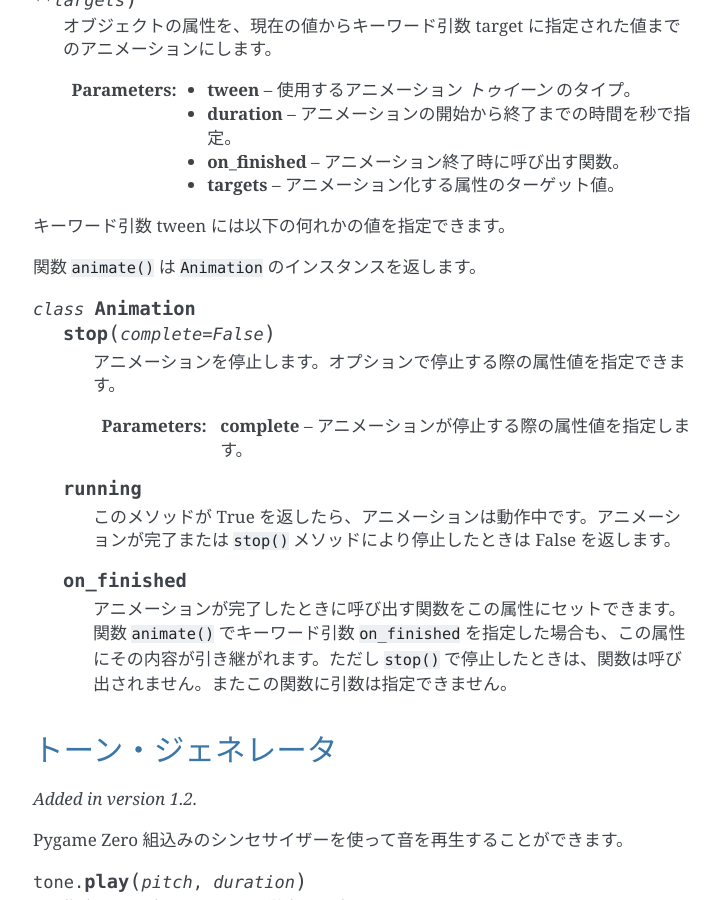
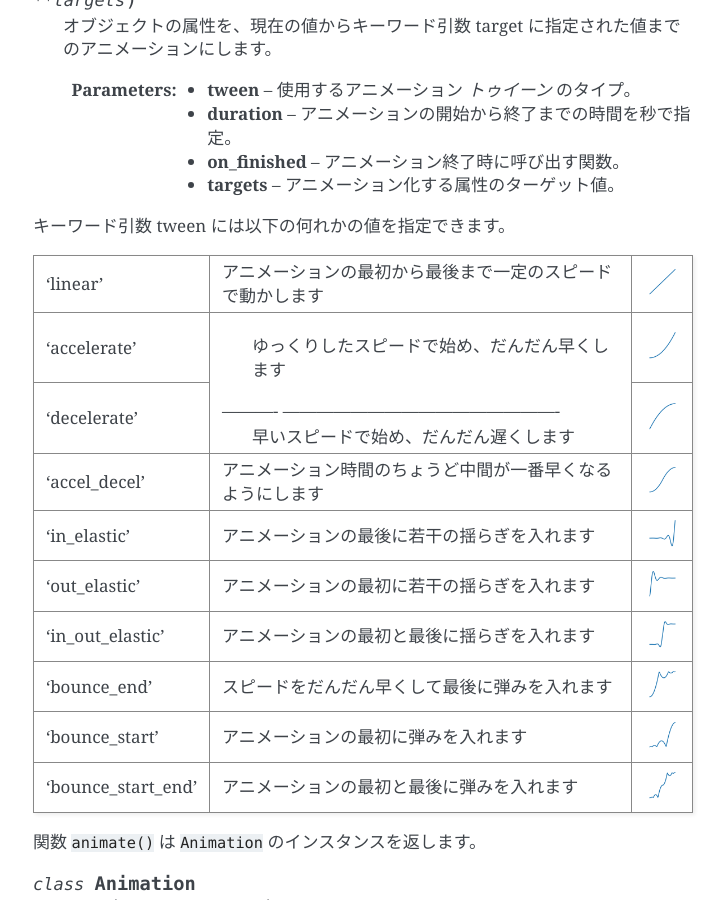
Before and after one commit to yasusii/pgzero-japanese, a Sphinx documentation site: the page built from doc/builtins.rst, in a window 1280 px wide and 900 px high, scrolled down 14707 px. Shown: the whole window, without its empty margins (387-1112 px from the left). Built offline with Sphinx 7.4.7, drawn with Linux system fonts in a browser that asks for light colours; pages that are not in the unit, such as notebooks, are missing from menus; some of the changed text lies outside the part shown.

Commit message:
fixed sphinx warnings

```diff
--- a/doc/builtins.rst
+++ b/doc/builtins.rst
@@ -1,12 +1,12 @@
 組込みオブジェクト
-================
+==================
 
 Pygame Zeroには、ゲーム制作を簡単にしてくれる便利な組込みオブジェクトが用意されています。
 
 .. _screen:
 
 スクリーン
----------
+----------
 
 .. toctree::
     :hidden:
@@ -106,7 +106,7 @@ Rect
 
 
 リソースのロード
---------------
+----------------
 
 ``images`` と ``sounds`` オブジェクトはそれぞれ ``images`` and ``sounds`` サブディレクトリに保存されているファイルから画像とサウンドをロードするために使います。Pygame Zero はこれらのリソースをオンデマンドでロードし、リロードしなくて済むようにキャッシュします。
 
@@ -201,7 +201,7 @@ Image Surfaces
 
 
 サウンド
-'''''''
+''''''''
 
 Pygame Zeroでロード可能なサウンドの形式は ``.wav`` と ``.ogg`` です。WAV は
 サイズの小さな効果音に最適で、圧縮フォーマットの OGG は音楽に適しています。ゲームに使用できる .ogg や .wav ファイルをインターネット上で無償提供しているサイトもあります。
@@ -453,7 +453,7 @@ Actor の位置指定
 .. _anchor:
 
 アンカーポイント
-''''''''''''''
+''''''''''''''''
 
 Actor には「アンカー(anchor)ポイント」というものがあります。これはシーン内で Actor を配置するときに役立ちます。アンカーポイントのデフォルトは center (中心)です。これにより ``.pos`` も Actor の中心となります(``x`` と ``y`` の座標も同様です). アンカーポイントはスプライトの別の部分(たいてい足)に設定するのが一般的です。そうすることで Actor を何かの上に立たせる設定が可能になります ::
 
@@ -503,7 +503,7 @@ Rotation
 角度は1回転すると 0 に戻ります。ですから 360 度と 720 度はどちらも 0 度と同じになります。また -180 度は 180 度と同じです。
 
 距離と角度
-'''''''''
+''''''''''
 
 .. versionadded:: 1.2
 
@@ -556,7 +556,7 @@ Actor を幽霊のように半透明にしたいときは、次のようにし
 
 
 キーボード
----------
+----------
 
 ``keyboard`` については既にこれまでのコードの中に登場していることに気付いていることでしょう。どのキーが押されているのか知りたいときは、組込みオブジェクト ``keyboard`` の属性を調べます。たとえば左矢印キーが押されているときは ``keyboard.left`` が ``True`` になります。それ以外のキーの場合だったら ``False`` になります。
 
@@ -585,7 +585,7 @@ Actor を幽霊のように半透明にしたいときは、次のようにし
 
 
 アニメーション
-------------
+--------------
 
 Pygame のたいていのものは、組込みの関数 ``animate()`` を使ってアニメーションにできます。たとえば :ref:`Actor <actor>` を現在の位置から  ``(100, 100)`` へ動かす場合、次のように書きます。
 
@@ -602,27 +602,27 @@ Pygame のたいていのものは、組込みの関数 ``animate()`` を使っ
 
 キーワード引数 tween には以下の何れかの値を指定できます。
 
-+--------------------+------------------------------------------------------+----------------------------------------+
-| 'linear'           | アニメーションの最初から最後まで一定のスピードで動かします。 | .. image:: images/linear.png           |
-+--------------------+------------------------------------------------------+----------------------------------------+
-| 'accelerate'       | ゆっくりしたスピードで始め、だんだん早くします | .. image:: images/accelerate.png       |
-+--------------------+------------------------------------------------------+----------------------------------------+
-| 'decelerate'       | 早いスピードで始め、だんだん遅くします       |
-+--------------------+------------------------------------------------------+----------------------------------------+
-| 'accel_decel'      | アニメーション時間のちょうど中間が一番早くなるようにします     | .. image:: images/accel_decel.png      |
-+--------------------+------------------------------------------------------+----------------------------------------+
-| 'in_elastic'       | アニメーションの最後に若干の揺らぎを入れます                      | .. image:: images/in_elastic.png       |
-+--------------------+------------------------------------------------------+----------------------------------------+
-| 'out_elastic'      | アニメーションの最初に若干の揺らぎを入れます                    | .. image:: images/out_elastic.png      |
-+--------------------+------------------------------------------------------+----------------------------------------+
-| 'in_out_elastic'   | アニメーションの最初と最後に揺らぎを入れます                           | .. image:: images/in_out_elastic.png   |
-+--------------------+------------------------------------------------------+----------------------------------------+
-| 'bounce_end'       | スピードをだんだん早くして最後に弾みを入れます            | .. image:: images/bounce_end.png       |
-+--------------------+------------------------------------------------------+----------------------------------------+
-| 'bounce_start'     | アニメーションの最初に弾みを入れます                                  | .. image:: images/bounce_start.png     |
-+--------------------+------------------------------------------------------+----------------------------------------+
-| 'bounce_start_end' | アニメーションの最初と最後に弾みを入れます                                  | .. image:: images/bounce_start_end.png |
-+--------------------+------------------------------------------------------+----------------------------------------+
++--------------------+------------------------------------------------------------+----------------------------------------+
+| 'linear'           | アニメーションの最初から最後まで一定のスピードで動かします | .. image:: images/linear.png           |
++--------------------+------------------------------------------------------------+----------------------------------------+
+| 'accelerate'       | ゆっくりしたスピードで始め、だんだん早くします             | .. image:: images/accelerate.png       |
++--------------------+---------- -------------------------------------------------+----------------------------------------+
+| 'decelerate'       | 早いスピードで始め、だんだん遅くします                     | .. image:: images/decelerate.png       |
++--------------------+------------------------------------------------------------+----------------------------------------+
+| 'accel_decel'      | アニメーション時間のちょうど中間が一番早くなるようにします | .. image:: images/accel_decel.png      |
++--------------------+------------------------------------------------------------+----------------------------------------+
+| 'in_elastic'       | アニメーションの最後に若干の揺らぎを入れます               | .. image:: images/in_elastic.png       |
++--------------------+------------------------------------------------------------+----------------------------------------+
+| 'out_elastic'      | アニメーションの最初に若干の揺らぎを入れます               | .. image:: images/out_elastic.png      |
++--------------------+------------------------------------------------------------+----------------------------------------+
+| 'in_out_elastic'   | アニメーションの最初と最後に揺らぎを入れます               | .. image:: images/in_out_elastic.png   |
++--------------------+------------------------------------------------------------+----------------------------------------+
+| 'bounce_end'       | スピードをだんだん早くして最後に弾みを入れます             | .. image:: images/bounce_end.png       |
++--------------------+------------------------------------------------------------+----------------------------------------+
+| 'bounce_start'     | アニメーションの最初に弾みを入れます                       | .. image:: images/bounce_start.png     |
++--------------------+------------------------------------------------------------+----------------------------------------+
+| 'bounce_start_end' | アニメーションの最初と最後に弾みを入れます                 | .. image:: images/bounce_start_end.png |
++--------------------+------------------------------------------------------------+----------------------------------------+
 
 関数 ``animate()`` は ``Animation`` のインスタンスを返します。
 
@@ -643,7 +643,7 @@ Pygame のたいていのものは、組込みの関数 ``animate()`` を使っ
         アニメーションが完了したときに呼び出す関数をこの属性にセットできます。 関数 ``animate()`` でキーワード引数 ``on_finished`` を指定した場合も、この属性にその内容が引き継がれます。ただし ``stop()`` で停止したときは、関数は呼び出されません。またこの関数に引数は指定できません。
 
 トーン・ジェネレータ
-------------------
+--------------------
 
 .. versionadded:: 1.2
 
@@ -683,7 +683,7 @@ Pygame Zero プログラムの中で次のような使い方をします ::
 
 
 データ・ストレージ
-----------------
+------------------
 
 ``storage`` オブジェクトは PYthon の辞書に似ていますが、その内容はゲーム・セッションを通じて保存されます。ストレージにセットした値は JSON_ 形式で保存されます。したがって保存可能なデータの型は ``list``/``tuple``, ``dict``, ``str``, ``float``/``int``, ``bool``, ``None`` に限られます。
 
@@ -756,10 +756,10 @@ Pygame Zero プログラムの中で次のような使い方をします ::
 
         ストレージ・データの書き込み先ファイルのパスです。
 
-.. 注意::
+.. caution::
 
     ゲーム・プログラムを変更すると、 ``storage`` に保存されている値そのままでは正しく動かなくなることがあります。まず間違いがないか確認し、必要があれば ``.clear()`` で一旦すべてのデータをクリア、またはストレージのデータファイルを削除してください。
 
-.. ヒント::
+.. tip::
 
     ストレージが空のときも、ゲームがちゃんと動くことを確認しておきましょう。
```
